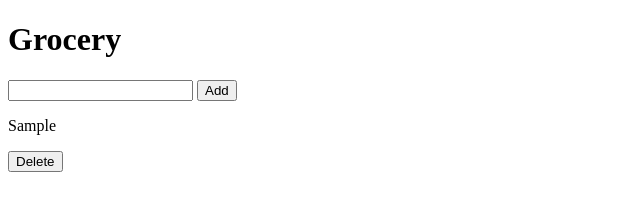
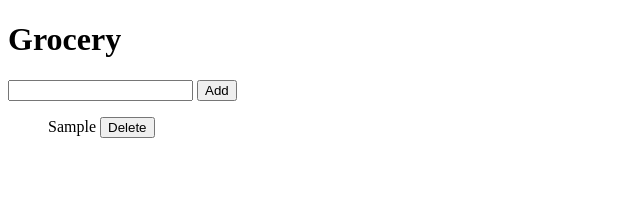
Before and after one commit to savannah-yahsuanlin/grocery, a website built with webpack: page index.html in a window 1280 px wide. Both pictures are taken after typing "Sample" into the empty fields and a click on the button "Add". Shown: the whole page, without its empty margins (0-640 px from the left). Built offline with nearby package versions, Linux system fonts and the light colour scheme.

Commit message:
remove dups

```diff
--- a/index.html
+++ b/index.html
@@ -9,17 +9,16 @@
 	}
 </style>
 <body>
-	<div id="App" class="App">
-		<div class="modal-overlay js-modal-off"></div>
-			<h1 class="header-logo">Grocery</h1>
-		<section class="App-inner">
-				<form class="form" action="">
-					<input class="addTodo" type="text" autocomplete="on">
-					<button class="submit">Add</button>
-				</form>
-				<div class="todoList"></div>
+	<div id="App">
+		<h1>Grocery</h1>
+		<section>
+			<form>
+				<input class="addTodo">
+				<button class="submit">Add</button>
+			</form>
+			<ul class="todoList"></ul>
 		</section>
-    </div>
+  </div>
 	<script src="dist/main.js"></script>
 </body>
 </html>
--- a/src/main.ts
+++ b/src/main.ts
@@ -31,7 +31,7 @@ class Grocery {
 			} else {
 				const newItem = `
 					<li class="list">
-						<p>${value}</p>
+						${value}
 						<button class="delete">Delete</button>
 					</li>
 				`
```
